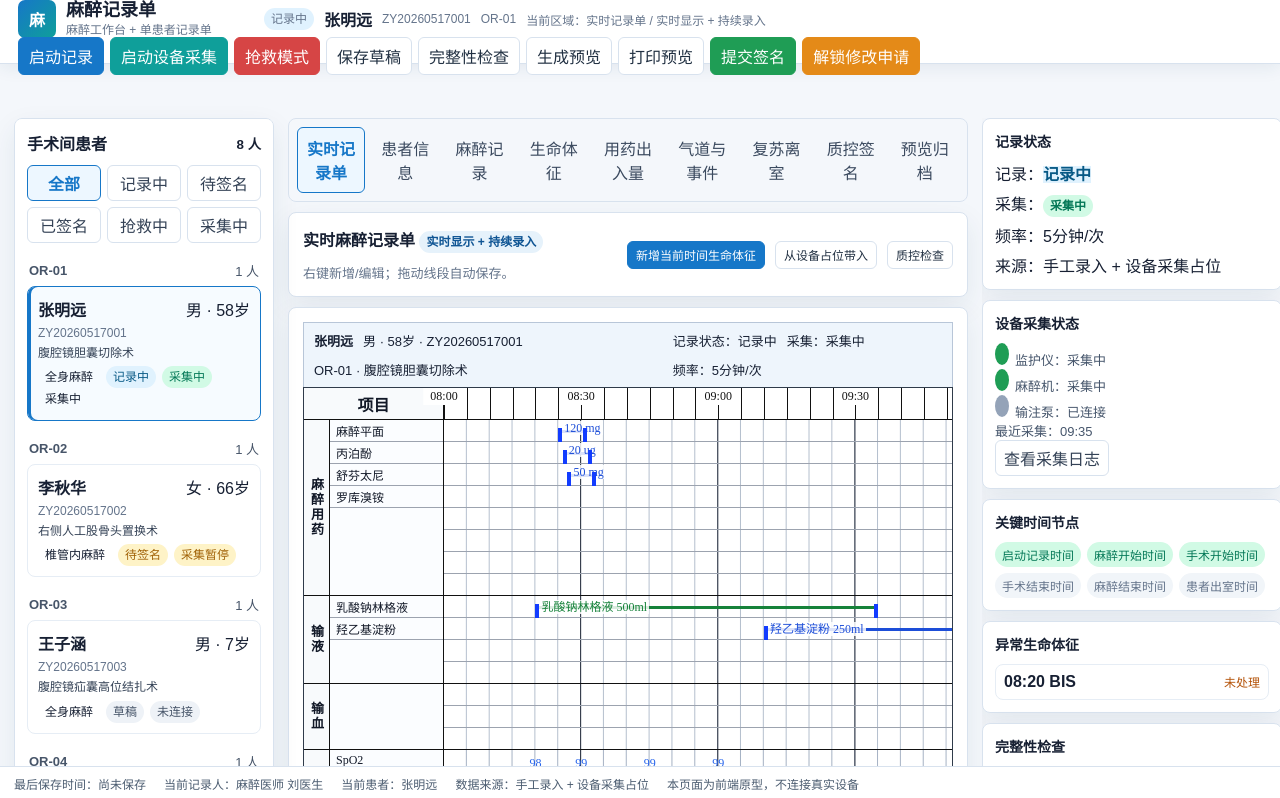
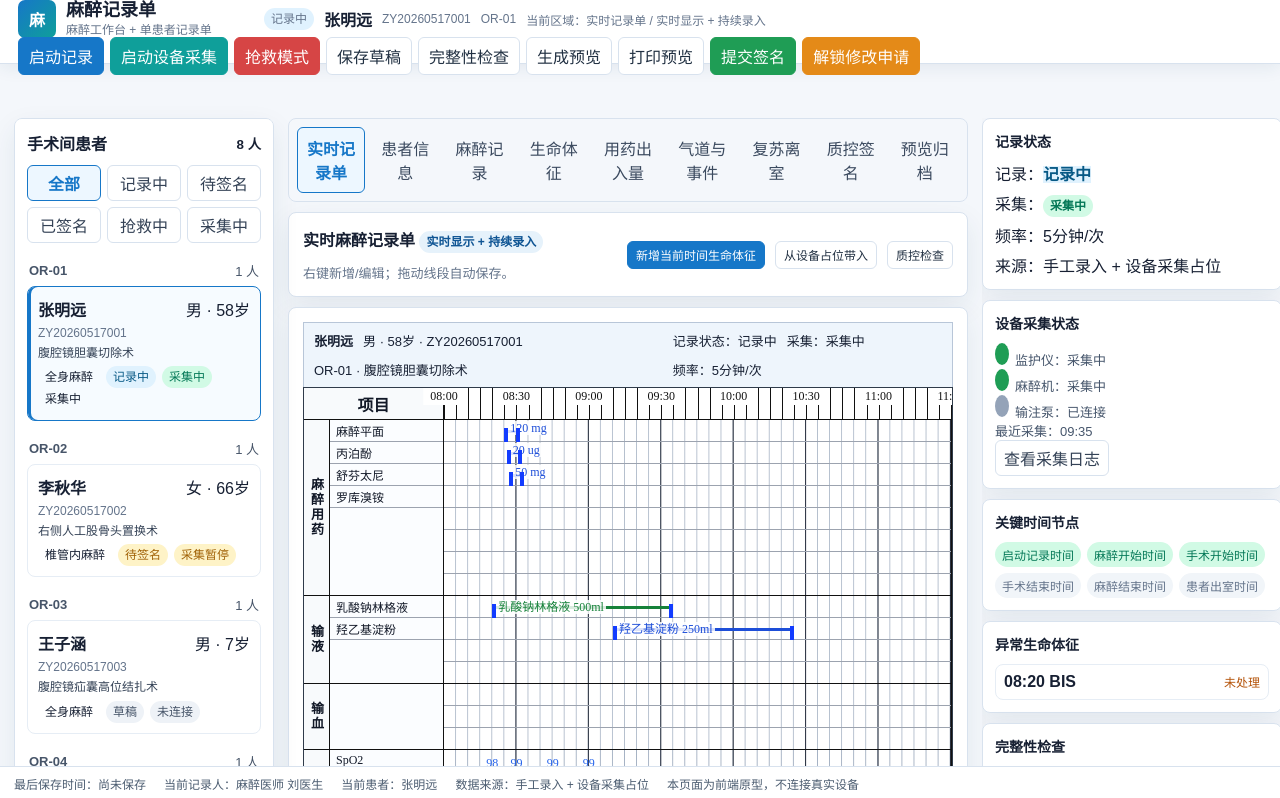
Before and after one commit to xueye612/mazuijilu, a Vue app: page / in a window 1280 px wide. Shown: the top 798 px of the page. Built offline with nearby package versions, Linux system fonts and the light colour scheme.

Commit message:
style: remove horizontal scroll and restore right border

```diff
--- a/src/styles/anesthesia-record-sheet.css
+++ b/src/styles/anesthesia-record-sheet.css
@@ -533,13 +533,15 @@ textarea:focus {
 
 .live-sheet-scroll {
   width: 100%;
-  overflow: auto;
+  overflow-x: hidden;
+  overflow-y: auto;
   border: 1px solid #2f3b4a;
   background: #fff;
 }
 
 .live-sheet-board {
-  min-width: max(1100px, calc(140px + var(--major-columns, 7) * 130px));
+  min-width: 0;
+  width: 100%;
   background: #fff;
   font-family: "SimSun", "Microsoft YaHei", serif;
   color: #111827;
@@ -564,6 +566,7 @@ textarea:focus {
   position: relative;
   overflow: visible;
   background: #fff;
+  border-right: 1px solid #111;
 }
 
 .major-tick-label {
@@ -638,6 +641,7 @@ textarea:focus {
 .chart-grid-wrap {
   position: relative;
   min-height: 100%;
+  border-right: 1px solid #111;
   background-image:
     linear-gradient(to left, rgba(17, 24, 39, 0.9) 1px, transparent 1px),
     linear-gradient(to left, rgba(148, 163, 184, 0.7) 1px, transparent 1px);
```
